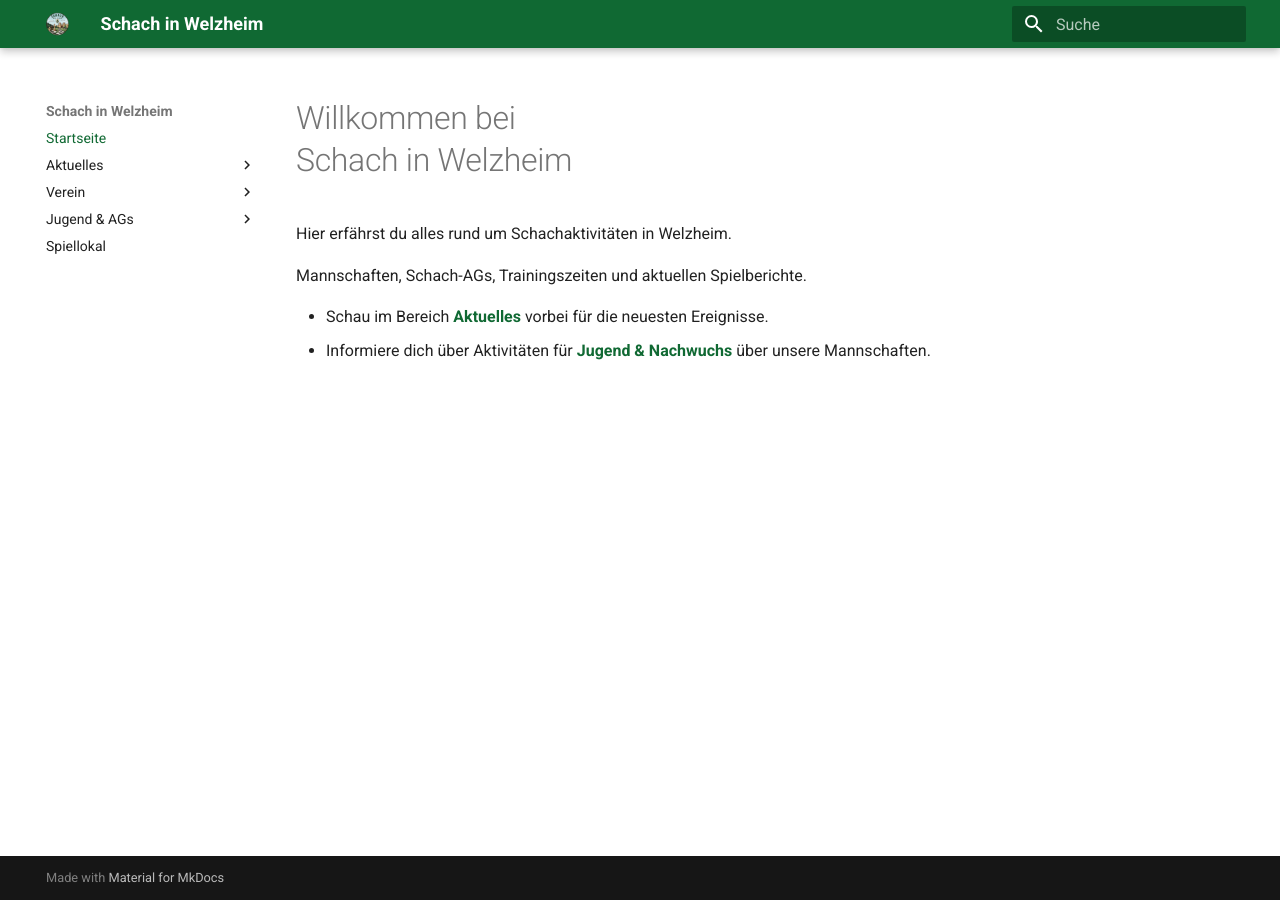
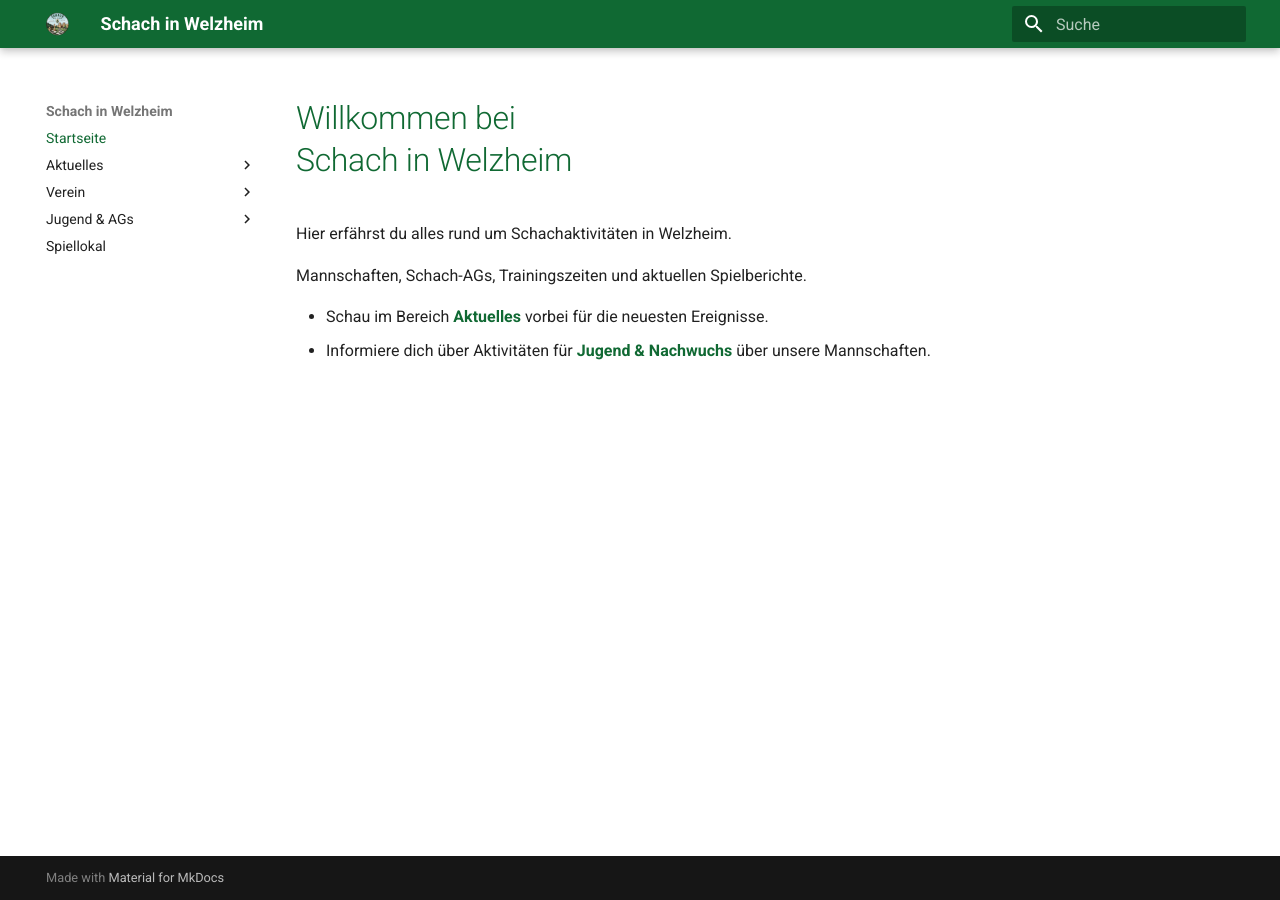
Before and after one commit to schachwelzheim/schachwelzheim, an MkDocs documentation site: the page built from docs/index.md, in a window 1280 px wide. Built offline with MkDocs 1.6.1 and Material for MkDocs 9.7.7, drawn with Linux system fonts in a browser that asks for light colours.

Commit message:
Style main headings with club green color
Adds custom styling for main headings in content area.

```diff
--- a/docs/stylesheets/extra.css
+++ b/docs/stylesheets/extra.css
@@ -4,3 +4,8 @@
   --md-primary-fg-color--light: #188a44;
   --md-primary-fg-color--dark: #094721;
 }
+
+/* Färbt alle Hauptüberschriften (H1) im Content-Bereich in euer Vereinsgrün ein */
+.md-content h1 {
+  color: #106933; /* Passe den Hex-Code ganz einfach an euren exakten Grünton an */
+}
```
